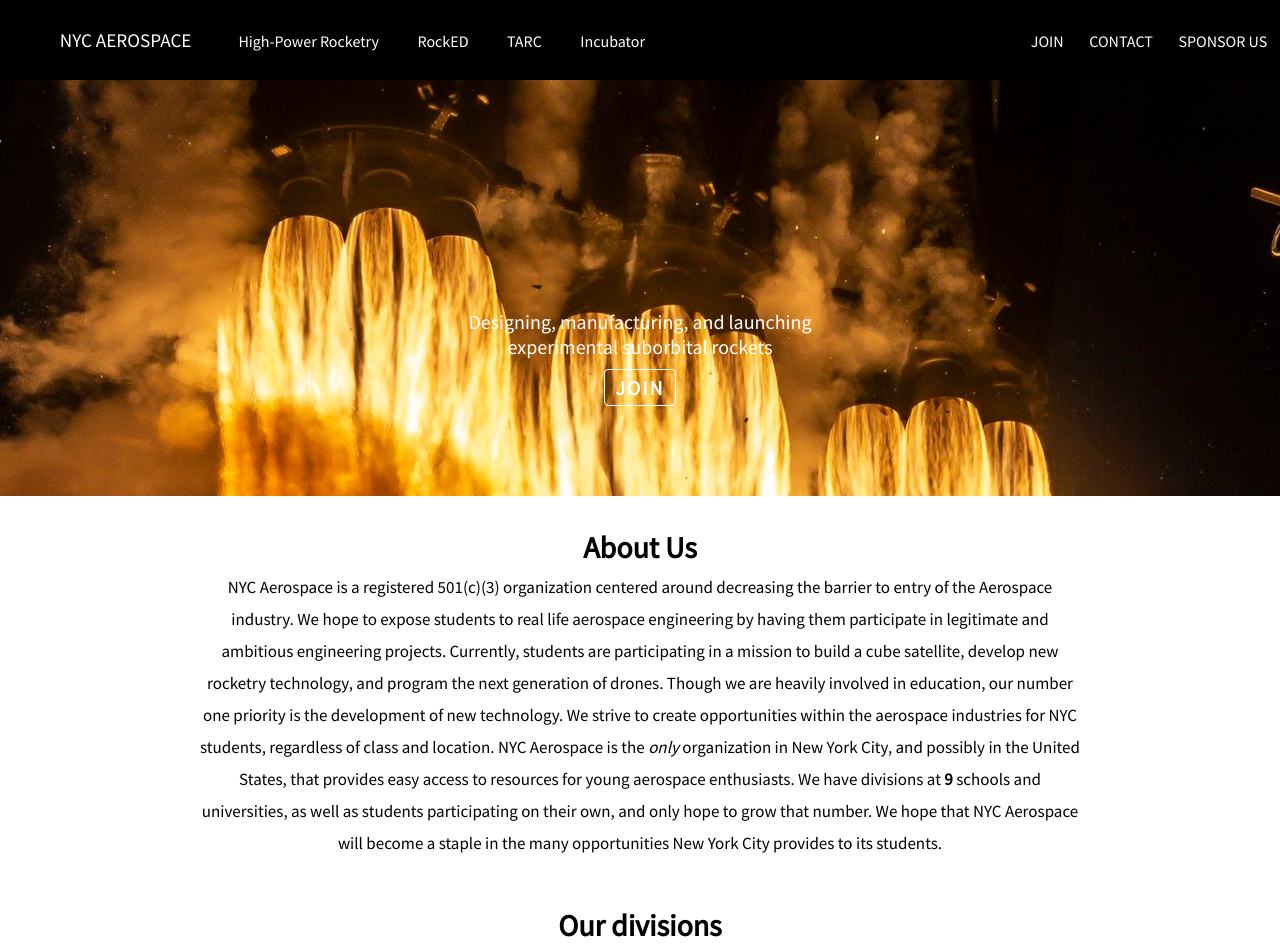
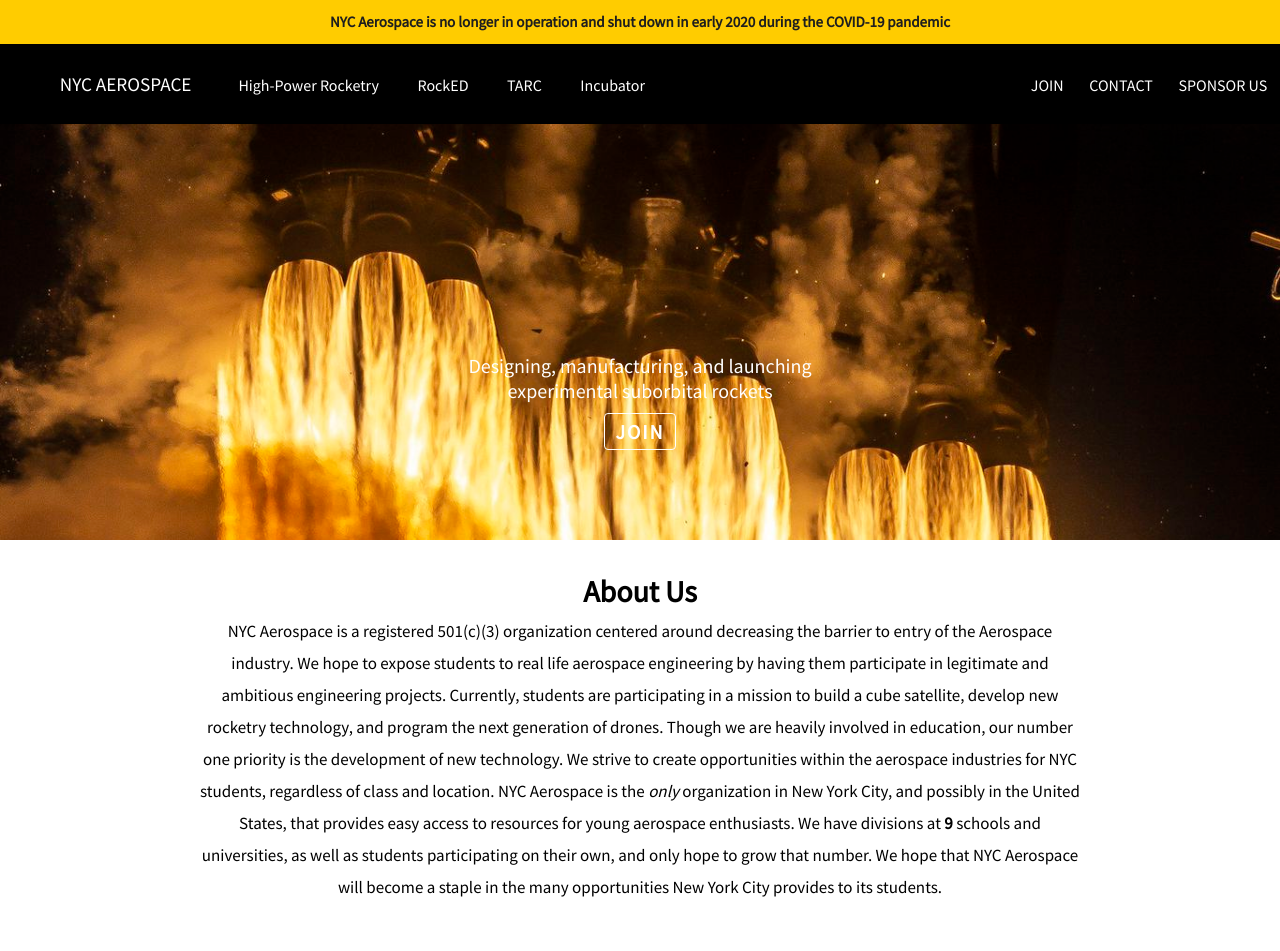
Before and after one commit to leonmaksin/NYC_Aerospace, a Flask app: page / in a window 1280 px wide. Shown: the top 951 px of the page. Run offline with Flask 3, Linux system fonts and the light colour scheme.

Commit message:
Add NYC Aerospace deprecation warning banner

```diff
--- a/static/styles.css
+++ b/static/styles.css
@@ -2,6 +2,10 @@ body {
     /* font-family: sans-serif; */
     font-family: 'Source Sans Pro', sans-serif;
     margin: 0;
+}
+
+:root {
+    --shutdown-banner-height: 44px;
 }
 
 .center-row-flex {
@@ -141,12 +145,29 @@ body {
     height: 10vh;
     width: 100vw;
     position: fixed;
-    top: 0;
+    top: var(--shutdown-banner-height);
     right: 0;
     left: 0;
     background-color: black;
     color: white;
     z-index: 1000;
+}
+
+#shutdown-banner {
+    position: fixed;
+    top: 0;
+    right: 0;
+    left: 0;
+    height: var(--shutdown-banner-height);
+    background-color: #ffcc00;
+    color: #1e1e1e;
+    text-align: center;
+    font-size: 15px;
+    font-weight: 700;
+    line-height: 1.2;
+    padding: 0 12px;
+    box-sizing: border-box;
+    z-index: 1001;
 }
 
 .city-img {
@@ -158,7 +179,7 @@ body {
 }
 
 #body-root {
-    margin-top: 7vh;
+    margin-top: calc(7vh + var(--shutdown-banner-height));
     max-width: 100vw;
     overflow-x: hidden;
 }
@@ -678,6 +699,9 @@ textarea:focus {
 }
 
 @media screen and (max-aspect-ratio: 1/1) {
+    :root {
+        --shutdown-banner-height: 60px;
+    }
     .more-info-page {
         margin: 0;
     }
@@ -694,7 +718,7 @@ textarea:focus {
         width: 20vw;
     }
     #body-root {
-        margin-top: 8vh
+        margin-top: calc(8vh + var(--shutdown-banner-height));
     }
     #embedPDF {
         display: none;
@@ -799,7 +823,7 @@ textarea:focus {
     }
     #mobile-header {
         position: fixed;
-        top: 8vh;
+        top: calc(8vh + var(--shutdown-banner-height));
         right: 0;
         left: 0;
         background-color: rgba(0, 0, 0, .9);
--- a/templates/layout.html
+++ b/templates/layout.html
@@ -29,6 +29,9 @@
 
     </head>
     <body>
+        <div id="shutdown-banner" class="center-row-flex">
+            NYC Aerospace is no longer in operation and shut down in early 2020 during the COVID-19 pandemic
+        </div>
         <header id="header" class="center-row-flex">
             <div id="logo-holder" class="column-center-flex">
               <div class="column-center-flex" style="height: 100%">
```
Also changed, not shown: templates/home.html (line endings or trailing spaces), 1 other file.
